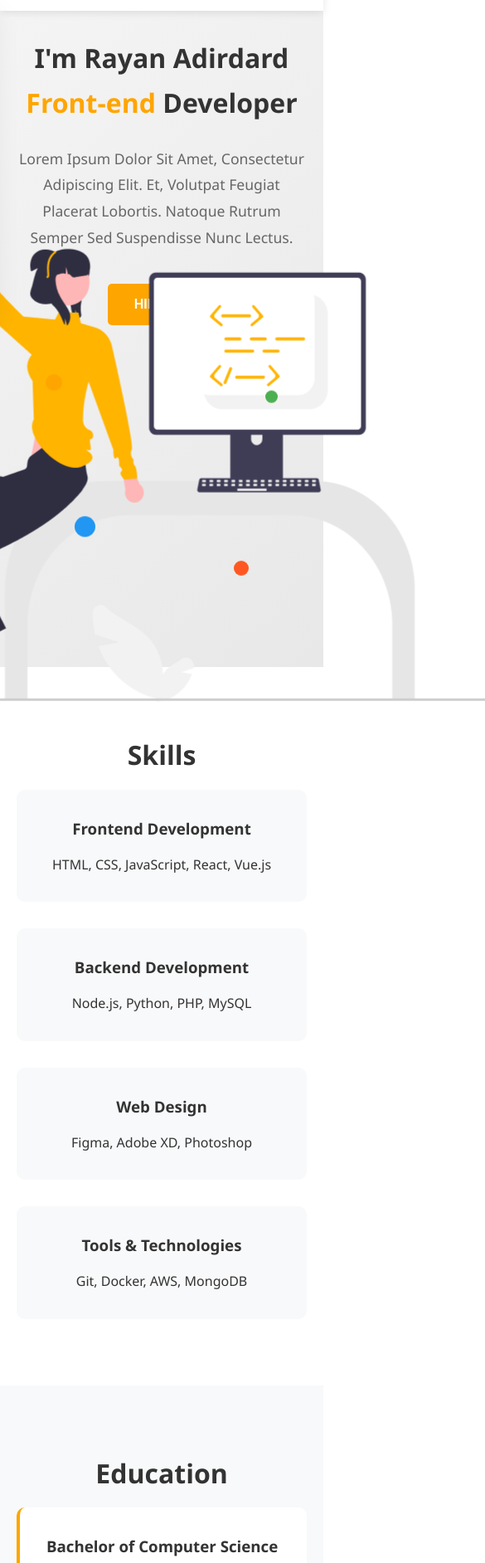
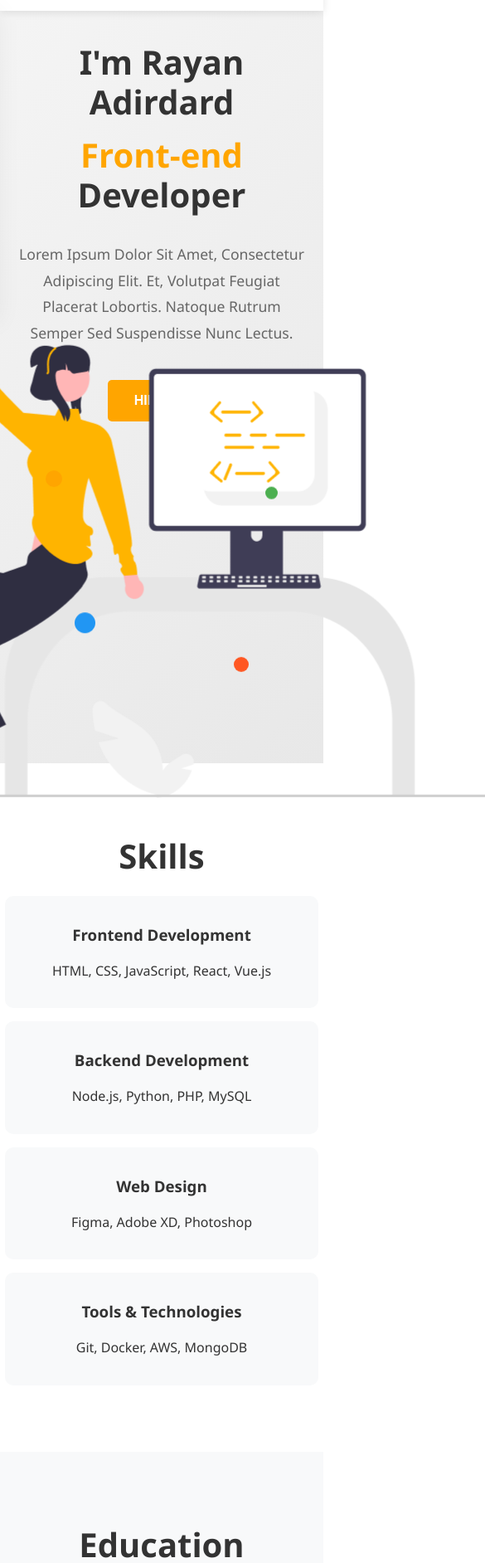
Before and after one commit to Uttam-Rajput/Assignment, a plain HTML site: page index.html in a window 390 px wide. Shown: the part 69-1953 px from the top of the page at 83% size, 585 px wide, since content can reach past the window. Drawn offline with Linux system fonts and the light colour scheme.

Commit message:
style.css

```diff
--- a/style.css
+++ b/style.css
@@ -755,25 +755,31 @@ body {
 }
 
 @media (max-width: 480px) {
-    .hero-content h1,
-    .hero-content h2 {
-        font-size: 2rem;
-    }
+  .container {
+    padding: 0 6px;
+  }
 
-    .section-title {
-        font-size: 2rem;
-    }
+  .skills-grid,
+  .projects-grid {
+    gap: 1rem;
+    grid-template-columns: 1fr;
+  }
 
-    .skills-grid {
-        grid-template-columns: 1fr;
-    }
+  .carousel-container {
+    max-width: 100vw;
+  }
 
-    .recommendation-card {
-        min-width: 250px;
-    }
+  .carousel-track {
+    gap: 1rem;
+  }
 
-    .info-row {
-        flex-direction: column;
-        gap: 0.25rem;
-    }
+  .recommendation-card {
+    min-width: unset;
+    width: 100%;
+    max-width: 100%;
+  }
+
+  body {
+    overflow-x: hidden;
+  }
 }
```
